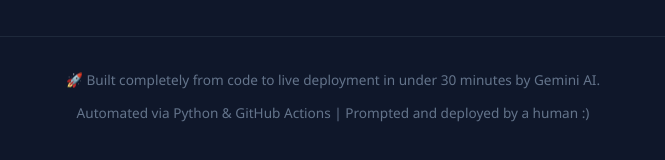
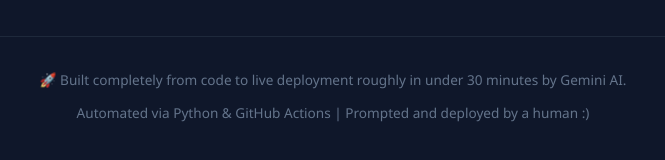
Before and after one commit to eshanjayalath/my-anime-tracker, a plain HTML site: page index.html in a window 1280 px wide. Shown: the part 2506-2666 px from the top of the page, 307-972 px from the left. Drawn offline with Linux system fonts and the light colour scheme.

Commit message:
Update index.html

```diff
--- a/index.html
+++ b/index.html
@@ -80,7 +80,7 @@
         window.onload = loadSchedule;
     </script>
     <footer style="text-align: center; margin-top: 50px; padding: 20px 0; color: #64748b; font-size: 0.85rem; border-top: 1px solid #1e293b;">
-        <p>🚀 Built completely from code to live deployment in under 30 minutes by Gemini AI.</p>
+        <p>🚀 Built completely from code to live deployment roughly in under 30 minutes by Gemini AI.</p>
         <p>Automated via Python & GitHub Actions | Prompted and deployed by a human :)</p>
     </footer>
 </body>
```
